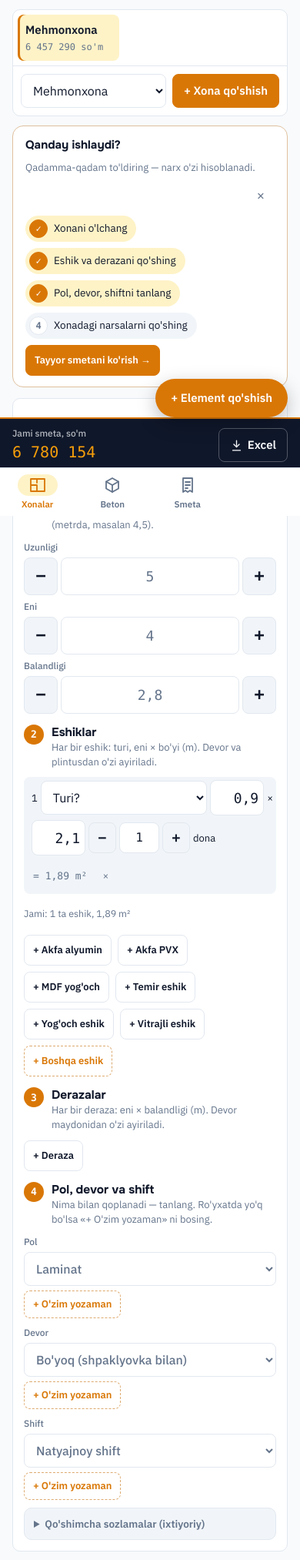
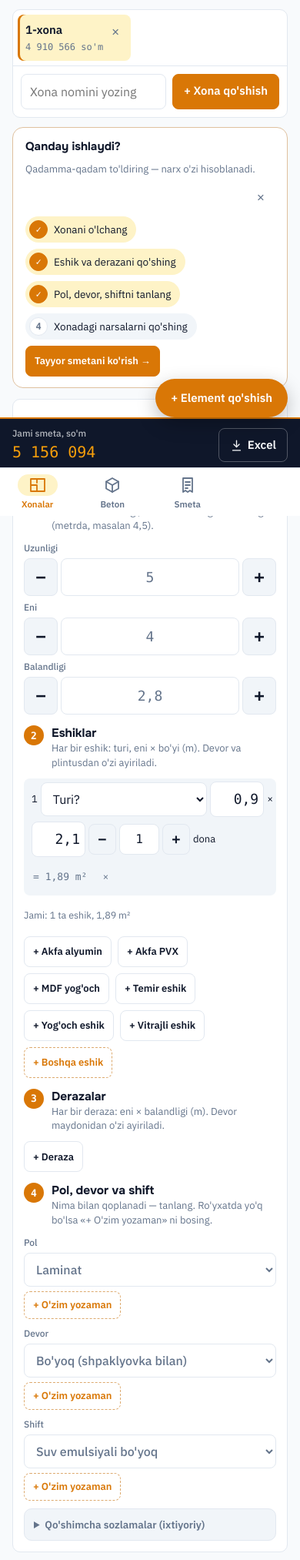
Before and after one commit to baxtiyorjumaboyev/SmetaGO, a Django app: page /app/ in a window 390 px wide. Shown: the part 174-2200 px from the top of the page at 77% size. Run offline with Django 5.2, Linux system fonts and the light colour scheme; data comes from the database, SQL or seed files in the repository.

Commit message:
Xona qo'shish: nomni quruvchi yozadi, tur tanlovi olib tashlandi; xonani o'chirish (x)
- Ilovada xona turi ro'yxati o'rniga nom maydoni + bitta "+ Xona qo'shish" (Enter ham ishlaydi)
- Tur nomdan taxmin qilinadi (standart qoplama/tavsiyalar uchun), topilmasa "Boshqa"
- Ro'yxatdagi har xona yonida x (tasdiq bilan), sarlavhadagi "Xonani o'chirish" ko'zga tashlanadigan qilindi
- Bosh sahifa kalkulyatoridan xona turi tugmalari olib tashlandi

Co-Authored-By: Claude Opus 5.5 <noreply@anthropic.com>

```diff
--- a/smeta/static/smeta/css/style.css
+++ b/smeta/static/smeta/css/style.css
@@ -188,6 +188,13 @@ a.btn{color:inherit;text-decoration:none}
 .roombtn b{font-weight:600}
 .roombtn span{font-size:12px;color:var(--muted);font-family:var(--f-mono)}
 .addroom{border-top:1px solid var(--line);padding:10px;display:flex;flex-direction:column;gap:8px}
+/* ro'yxatdagi har xona yonida o'chirish (×) */
+.roomlist li{position:relative}
+.roomlist li .roombtn{padding-right:36px}
+.roomdel{position:absolute;top:6px;right:6px;width:28px;height:28px;border:0;border-radius:6px;background:transparent;color:var(--muted);font-size:18px;line-height:1;cursor:pointer}
+.roomdel:hover,.roomdel:focus-visible{color:var(--danger);background:var(--surface2)}
+.btn.btn-del{color:var(--danger);border-color:var(--danger);background:transparent;white-space:nowrap}
+.btn.btn-del:hover{background:var(--danger);color:#fff}
 
 /* room edit */
 .roomhead{display:flex;gap:10px;align-items:center}
@@ -322,7 +329,8 @@ textarea.fallback{width:100%;height:140px;font-family:var(--f-mono);font-size:12
   .roomlist li{scroll-snap-align:start}
   .roombtn{min-width:132px}
   .addroom{flex-direction:row}
-  .addroom select{flex:1}
+  .addroom input{flex:1;min-width:0}
+  .roomdel{width:36px;height:36px;top:4px;right:2px}
   .roomhead{flex-wrap:wrap}
   .roomhead input{flex:1 1 100%;font-size:19px}
   .metrics{grid-template-columns:repeat(2,minmax(0,1fr))}
@@ -456,9 +464,6 @@ body.site{padding-bottom:0}
 .calc-head p{margin:3px 0 0;color:var(--muted);font-size:13px}
 .live{font:600 10.5px var(--f-mono);letter-spacing:.12em;color:var(--hi);border:1px solid color-mix(in srgb,var(--hi) 45%,transparent);background:color-mix(in srgb,var(--hi) 10%,transparent);border-radius:6px;padding:3px 8px}
 .calc-body{padding:18px 22px;display:flex;flex-direction:column;gap:16px}
-.calc-types{display:flex;flex-wrap:wrap;gap:8px}
-.calc-types .chip{padding:7px 13px;font-size:13.5px;border-radius:8px}
-.calc-types .chip[aria-pressed="true"]{background:var(--accent-soft);color:var(--hi);border-color:var(--hi)}
 .calc-grid{display:grid;grid-template-columns:repeat(3,minmax(0,1fr));gap:10px}
 .stepper{display:flex;align-items:center;border:1px solid var(--line);border-radius:9px;background:var(--bg);overflow:hidden}
 .stepper button{border:0;background:transparent;width:34px;height:40px;font-size:18px;color:var(--muted);cursor:pointer;flex:none}
--- a/smeta/static/smeta/js/app.js
+++ b/smeta/static/smeta/js/app.js
@@ -8,6 +8,11 @@ const $=(s,r=document)=>r.querySelector(s);
 const uid=()=>Math.random().toString(36).slice(2,9);
 const SOM=tr("so'm");
 const rtLabel=k=>(ROOM_TYPES[k]&&ROOM_TYPES[k].l)||tr(k);
+/* Xona nomini quruvchi o'zi yozadi; tur (standart qoplama va tavsiyalar uchun) nomdan taxmin qilinadi,
+ * topilmasa — umumiy "Boshqa". */
+const GEN_TYPE=ROOM_TYPES.Boshqa?"Boshqa":Object.keys(ROOM_TYPES)[0];
+function guessType(name){const n=String(name||"").toLowerCase();
+  return Object.keys(ROOM_TYPES).find(k=>n.includes(k.toLowerCase())||n.includes(rtLabel(k).toLowerCase()))||GEN_TYPE}
 
 /* ---------- state ---------- */
 function mkRoom(type,name,L,W,H){const t=ROOM_TYPES[type]||ROOM_DEFAULT;return{id:uid(),type,name:name||rtLabel(type),L:L??"",W:W??"",H:H??"2,8",doors:[mkDoor()],windows:[],floor:t.floor,wall:t.wall,ceil:t.ceil,tileLen:"",tileH:"",plinthOv:"",items:[]}}
@@ -16,7 +21,7 @@ function sample(){
   return blank(null, tr("Yangi smeta"));
 }
 function blank(base,name){
-  const nr=mkRoom("Mehmonxona",null,"5","4","2,8");
+  const nr=mkRoom(GEN_TYPE,tr("{0}-xona",1),"5","4","2,8");
   return{
     v:1,sample:false,
     obj:{name:name||tr("Yangi smeta"),region:(base&&base.obj&&base.obj.region)||"Toshkent sh.",quarter:(base&&base.obj&&base.obj.quarter)||QUARTERS[0]},
@@ -40,7 +45,7 @@ function applyDraft(st){let d=null;try{d=JSON.parse(localStorage.getItem("smetag
   if(!d||!d.room||Date.now()-(d.ts||0)>7*864e5)return false;
   try{localStorage.removeItem("smetago-draft")}catch(e){}
   const x=d.room,r=st.rooms[0],type=ROOM_TYPES[x.type]?x.type:r.type;
-  Object.assign(r,{type,name:rtLabel(type),L:String(x.L||""),W:String(x.W||""),H:String(x.H||r.H)});
+  Object.assign(r,{type,L:String(x.L||""),W:String(x.W||""),H:String(x.H||r.H)});
   ["floor","wall","ceil"].forEach(k=>{if(x[k]&&({floor:FLOOR,wall:WALL,ceil:CEIL})[k][x[k]])r[k]=x[k]});
   st.ui.draftApplied=true;return true}
 /* Oflayn navbat: serverga yetib bormagan oxirgi holat qurilmada saqlanadi ({ts, state})
@@ -119,8 +124,8 @@ function roomTotal(r){const c=roomCalc(r);return sum([...c.lines,...r.items.map(
 
 function viewRooms(){
   const r=curRoom();
-  const list=`<aside class="panel roomlist"><ul>${S.rooms.map(x=>`<li><button class="roombtn" data-act="room" data-id="${x.id}" aria-current="${r&&x.id===r.id}"><b>${esc(x.name)}</b><span id="rl-${x.id}">${fmt(roomTotal(x))} ${SOM}</span></button></li>`).join("")}</ul>
-   <div class="addroom"><select class="inp" id="newType" aria-label="${tr("Xona turi")}">${Object.keys(ROOM_TYPES).map(k=>`<option value="${esc(k)}">${esc(rtLabel(k))}</option>`).join("")}</select><button class="btn pri" data-act="addRoom">${tr("+ Xona qo'shish")}</button></div></aside>`;
+  const list=`<aside class="panel roomlist"><ul>${S.rooms.map(x=>`<li><button class="roombtn" data-act="room" data-id="${x.id}" aria-current="${r&&x.id===r.id}"><b>${esc(x.name)}</b><span id="rl-${x.id}">${fmt(roomTotal(x))} ${SOM}</span></button><button class="roomdel" data-act="delRoomId" data-id="${x.id}" title="${tr("Xonani o'chirish")}" aria-label="${tr("Xonani o'chirish")}">×</button></li>`).join("")}</ul>
+   <div class="addroom"><input class="inp" id="newName" aria-label="${tr("Xona nomi")}" placeholder="${tr("Xona nomini yozing")}" maxlength="60"><button class="btn pri" data-act="addRoom">${tr("+ Xona qo'shish")}</button></div></aside>`;
   if(!r)return `<div class="layout">${list}<section class="panel pad empty">${tr("Xona qo'shing — o'lchamlarni kiritgach, hisob avtomatik chiqadi.")}</section></div>`;
   const opt=(o,cur)=>Object.entries(o).map(([k,v])=>`<option value="${k}"${k===cur?" selected":""}>${esc(lab(v))}</option>`).join("");
   // qoplama o'lchami: placeholder — xonaning o'lchami (renderDerived yangilab turadi)
@@ -131,7 +136,7 @@ function viewRooms(){
   const edit=`<section class="stack">
    ${guide(r)}
    <div class="panel pad stack">
-    <div class="roomhead"><input id="r-name" data-f="name" value="${esc(r.name)}" aria-label="${tr("Xona nomi")}"><span class="tag">${esc(rtLabel(r.type))}</span><button class="btn ghost sm" data-act="delRoom">${S.ui.confirmDel===r.id?tr("O'chirishni tasdiqlang"):tr("Xonani o'chirish")}</button></div>
+    <div class="roomhead"><input id="r-name" data-f="name" value="${esc(r.name)}" aria-label="${tr("Xona nomi")}"><button class="btn sm btn-del" data-act="delRoom">${S.ui.confirmDel===r.id?tr("O'chirishni tasdiqlang"):tr("Xonani o'chirish")}</button></div>
     <fieldset>${sec(1,"Xona o'lchami","Lenta bilan uzunligi, eni va balandligini o'lchang (metrda, masalan 4,5).")}
      <div class="grid3">
       <label class="fld">${tr("Uzunligi")}${stepper(`<input class="inp numin" id="r-L" data-f="L" inputmode="decimal" value="${esc(r.L)}" placeholder="0,00">`,"r-L",.1)}</label>
@@ -192,7 +197,7 @@ function renderCatItems(){
   const card=(it,s)=>`<button class="cat-item${s?" sugg":""}" data-act="pick" data-cid="${it.id}"><b>${esc(it.n)}</b><span>${it.v?tr("dan")+" ":""}${fmt(it.v?Math.min(...it.v.map(v=>v[1])):it.p)} / ${esc(U(it.u))}</span></button>`;
   // har ro'yxatning boshida: ro'yxatda yo'q narsani o'zi qo'shish
   const own=(name="")=>`<button class="cat-item own-card" data-act="custom" data-name="${esc(name)}"><b>+ ${tr("O'zim qo'shaman")}</b><span>${tr("ro'yxatda yo'q bo'lsa")}</span></button>`;
-  const sugg=()=>{const t=ROOM_TYPES[r?.type]||ROOM_DEFAULT;return `<p class="eyebrow" style="margin:0">${esc(tr("{0} uchun odatiy",r?rtLabel(r.type):""))}</p><div class="catgrid">${own()}${t.s.map(id=>CAT_INDEX[id]).filter(Boolean).map(it=>card(it,1)).join("")}</div>`};
+  const sugg=()=>{const t=ROOM_TYPES[r?.type]||ROOM_DEFAULT;return `<p class="eyebrow" style="margin:0">${esc(tr("{0} uchun odatiy",r?r.name:""))}</p><div class="catgrid">${own()}${t.s.map(id=>CAT_INDEX[id]).filter(Boolean).map(it=>card(it,1)).join("")}</div>`};
   let html="";
   if(q){const res=Object.values(CAT_INDEX).filter(it=>(it.n+" "+(it.v||[]).map(v=>v[0]).join(" ")+" "+it.g).toLowerCase().includes(q));
     html=res.length?`<div class="catgrid">${own(S.ui.q.trim())}${res.map(it=>card(it)).join("")}</div>`:`<p class="note">${esc(tr("\"{0}\" topilmadi — o'zingiz qo'shing:",S.ui.q))}</p><div class="catgrid">${own(S.ui.q.trim())}</div>`}
@@ -450,7 +455,9 @@ document.addEventListener("click",e=>{const b=e.target.closest("[data-act]");if(
   switch(a){
    case "tab":document.body.classList.remove("cat-open");S.ui.tab=b.dataset.k;S.ui.confirmSync=false;render();window.scrollTo(0,0);if(S.ui.tab==="beton")renderConcreteDerived();break;
    case "room":S.ui.room=b.dataset.id;S.ui.confirmDel=null;render();break;
-   case "addRoom":{const t=$("#newType").value;const lbl=rtLabel(t);const n=S.rooms.filter(x=>x.type===t).length;const nr=mkRoom(t,n?`${lbl} ${n+1}`:lbl);S.rooms.push(nr);S.ui.room=nr.id;S.ui.grp="Tavsiya";render();$("#r-L")?.focus();break}
+   case "addRoom":addRoom();break;
+   case "delRoomId":{const x=S.rooms.find(y=>y.id===b.dataset.id);if(!x||!confirm(tr("«{0}» xonasi o'chirilsinmi?",x.name)))break;
+     S.rooms=S.rooms.filter(y=>y.id!==x.id);if(S.ui.room===x.id)S.ui.room=S.rooms[0]?.id;S.ui.confirmDel=null;render();toast(tr("Xona o'chirildi"));break}
    case "delRoom":if(S.ui.confirmDel!==r.id){S.ui.confirmDel=r.id;render();break}S.rooms=S.rooms.filter(x=>x.id!==r.id);S.ui.room=S.rooms[0]?.id;S.ui.confirmDel=null;render();break;
    case "reset":if(!S.ui.confirmReset){S.ui.confirmReset=true;render();break}{S=blank(S);render();$("#r-L")?.focus()}break;
    case "syncPrices":if(!S.ui.confirmSync){S.ui.confirmSync=true;render();break}
@@ -501,7 +508,9 @@ document.addEventListener("input",e=>{const t=e.target;const r=curRoom();
 });
 // "Qo'shimcha sozlamalar" ochiq/yopiqligi obyektda eslab qolinadi
 document.addEventListener("toggle",e=>{if(e.target.id==="adv"){S.ui.adv=e.target.open;save()}},true);
-document.addEventListener("keydown",e=>{if(e.key==="Escape"&&!$("#modal").hidden)closeModal();if(e.key==="Enter"&&!$("#modal").hidden&&e.target.tagName==="INPUT"){e.preventDefault();modalAdd()}});
+function addRoom(){const name=($("#newName")?.value||"").trim()||tr("{0}-xona",S.rooms.length+1);
+  const nr=mkRoom(guessType(name),name);S.rooms.push(nr);S.ui.room=nr.id;S.ui.grp="Tavsiya";S.ui.confirmDel=null;render();$("#r-L")?.focus()}
+document.addEventListener("keydown",e=>{if(e.key==="Enter"&&e.target.id==="newName"){e.preventDefault();addRoom();return}if(e.key==="Escape"&&!$("#modal").hidden)closeModal();if(e.key==="Enter"&&!$("#modal").hidden&&e.target.tagName==="INPUT"){e.preventDefault();modalAdd()}});
 
 // ?tab=smeta — kerakli bo'limni ochish (masalan, bosh sahifadagi "Namuna smetani ko'rish")
 {const q=new URLSearchParams(location.search).get("tab");if(TABS.some(([k])=>k===q))S.ui.tab=q}
--- a/smeta/static/smeta/js/i18n.js
+++ b/smeta/static/smeta/js/i18n.js
@@ -87,7 +87,7 @@ const RU={
  "Xona qo'shing — o'lchamlarni kiritgach, hisob avtomatik chiqadi.":"Добавьте комнату — после ввода размеров расчёт появится автоматически.",
  "Bu namunaviy obyekt: 3 xona va 2 ta beton ishi bilan to'ldirilgan. O'zingiznikini boshlash uchun":"Это пример объекта: 3 комнаты и 2 бетонные работы. Чтобы начать свой, нажмите",
  "Tasdiqlang: hammasi o'chadi":"Подтвердите: всё будет удалено",
- "Xona nomi":"Название комнаты","O'chirishni tasdiqlang":"Подтвердите удаление","Xonani o'chirish":"Удалить комнату",
+ "Xona nomi":"Название комнаты","Xona nomini yozing":"Введите название комнаты","{0}-xona":"Комната {0}","«{0}» xonasi o'chirilsinmi?":"Удалить комнату «{0}»?","Xona o'chirildi":"Комната удалена","O'chirishni tasdiqlang":"Подтвердите удаление","Xonani o'chirish":"Удалить комнату",
  "O'lchamlar, metr":"Размеры, метры","Uzunligi":"Длина","Eni":"Ширина","Balandligi":"Высота",
  "Eshiklar — turi, eni × bo'yi, m (eni plintusdan ayiriladi)":"Двери — тип, ширина × высота, м (ширина вычитается из плинтуса)",
  "Soni":"Количество","Jami: {0} ta eshik, {1} m²":"Итого: дверей {0}, {1} м²","Jami: {0} ta deraza, {1} m²":"Итого: окон {0}, {1} м²",
--- a/smeta/templates/smeta/landing.html
+++ b/smeta/templates/smeta/landing.html
@@ -34,7 +34,6 @@
           </div>
         </div>
         <div class="calc-body">
-          <div class="calc-types" id="calc-types" role="group" aria-label="{% t 'Xona turi' %}"></div>
           <div class="calc-grid">
             <label class="fld">{% t "Uzunligi, m" %}<span class="stepper"><button type="button" data-step="L" data-d="-1" aria-label="−">−</button><input id="calc-L" data-dim="L" inputmode="decimal" value="5" aria-label="{% t 'Uzunligi, m' %}"><button type="button" data-step="L" data-d="1" aria-label="+">+</button></span></label>
             <label class="fld">{% t "Eni, m" %}<span class="stepper"><button type="button" data-step="W" data-d="-1" aria-label="−">−</button><input id="calc-W" data-dim="W" inputmode="decimal" value="4" aria-label="{% t 'Eni, m' %}"><button type="button" data-step="W" data-d="1" aria-label="+">+</button></span></label>
```
Also changed, not shown: smeta/static/smeta/js/landing.js (+3 -8 lines).
